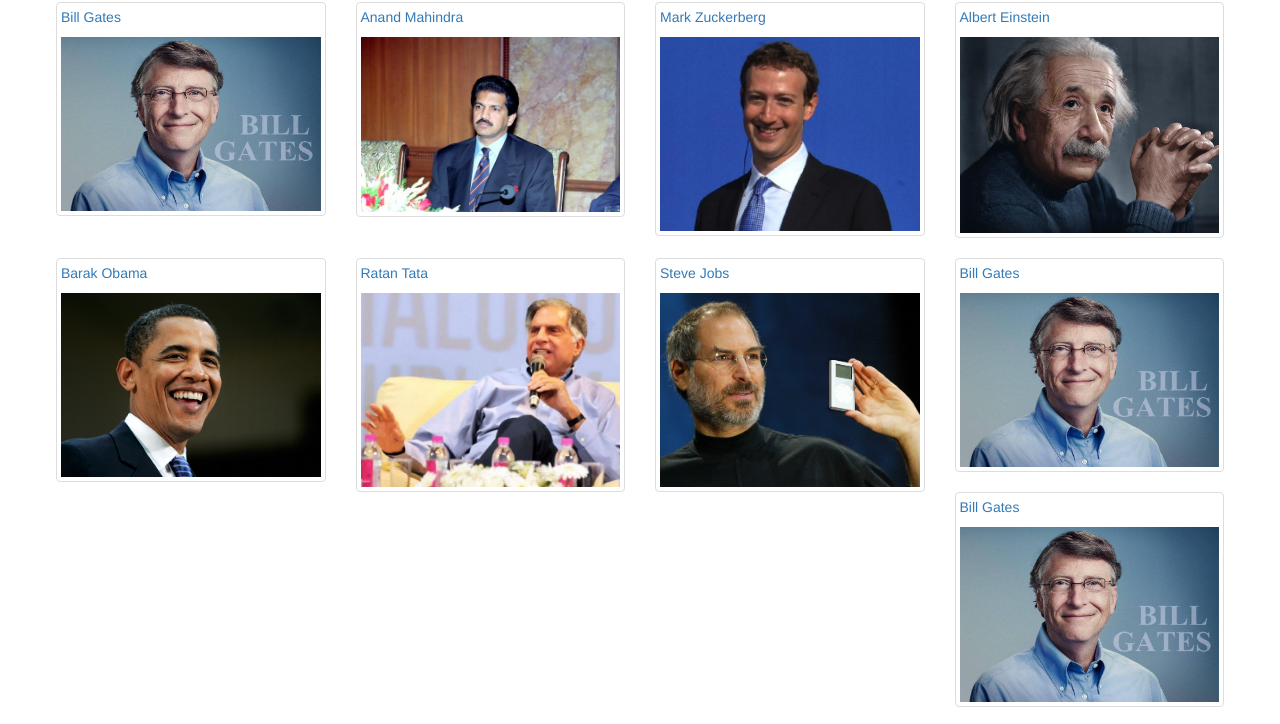
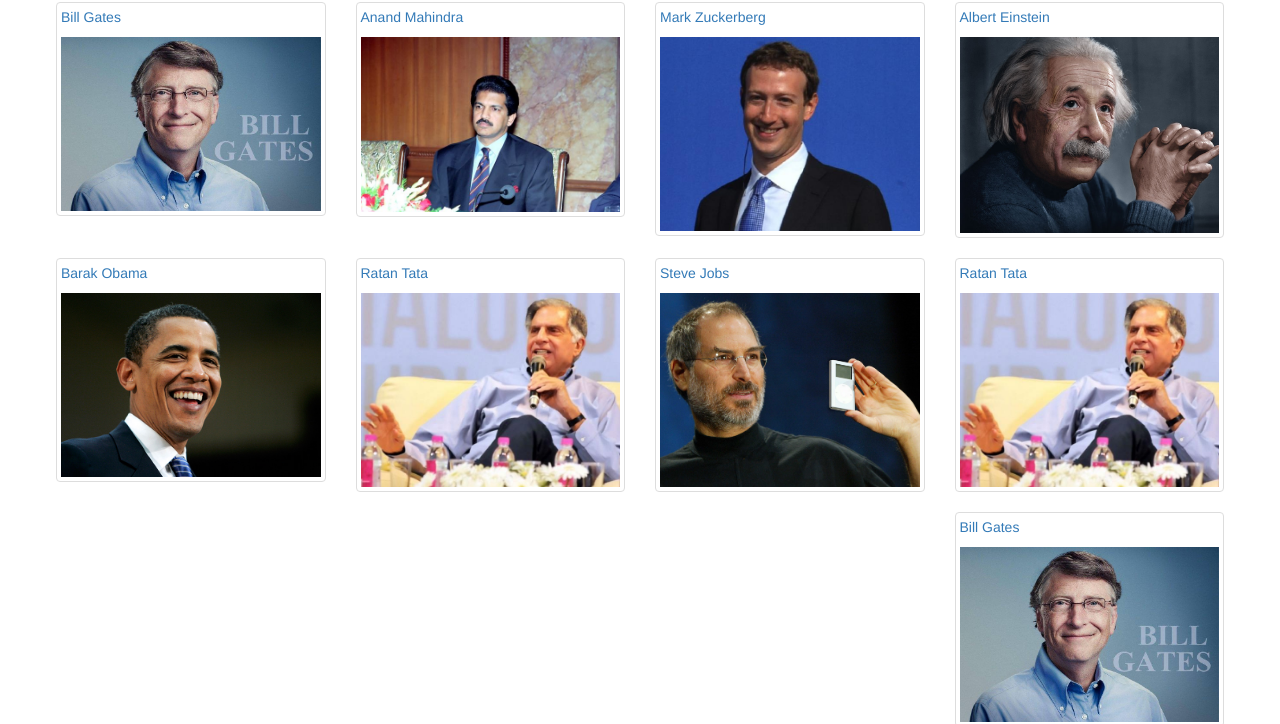
Before and after one commit to subratgoogle/image-gallery, a plain HTML site: page index.html in a window 1280 px wide. Shown: the part 69-793 px from the top of the page. Drawn offline with nearby package versions, Linux system fonts and the light colour scheme.

Commit message:
Update index.html

```diff
--- a/index.html
+++ b/index.html
@@ -67,9 +67,9 @@
                   </a>
                  </div>
                  <div class="col-lg-3 col-md-4 col-sm-6">
-                  <a href="image/bill-gates.jpg" class="thumbnail">
-                  <p>Bill Gates</p>
-                  <img src="image/bill-gates.jpg" alt="bill-gates">
+                  <a href="image/ratan-tata.jpg" class="thumbnail">
+                  <p>Ratan Tata</p>
+                  <img src="image/ratan-tata.jpg" alt="ratan-tata" class="img-responsive">
                   </a>
                  </div>
                    <div class="col-lg-3 col-md-4 col-sm-6">
```
